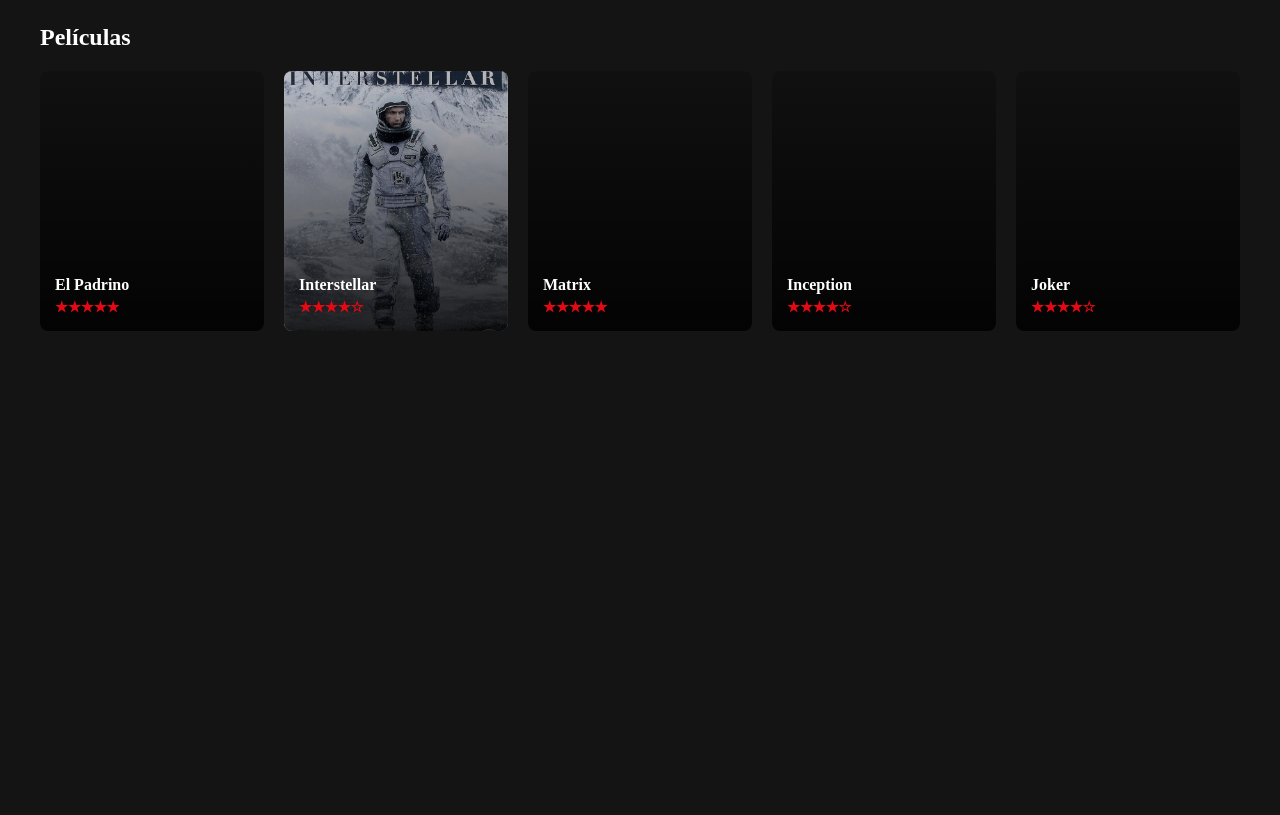
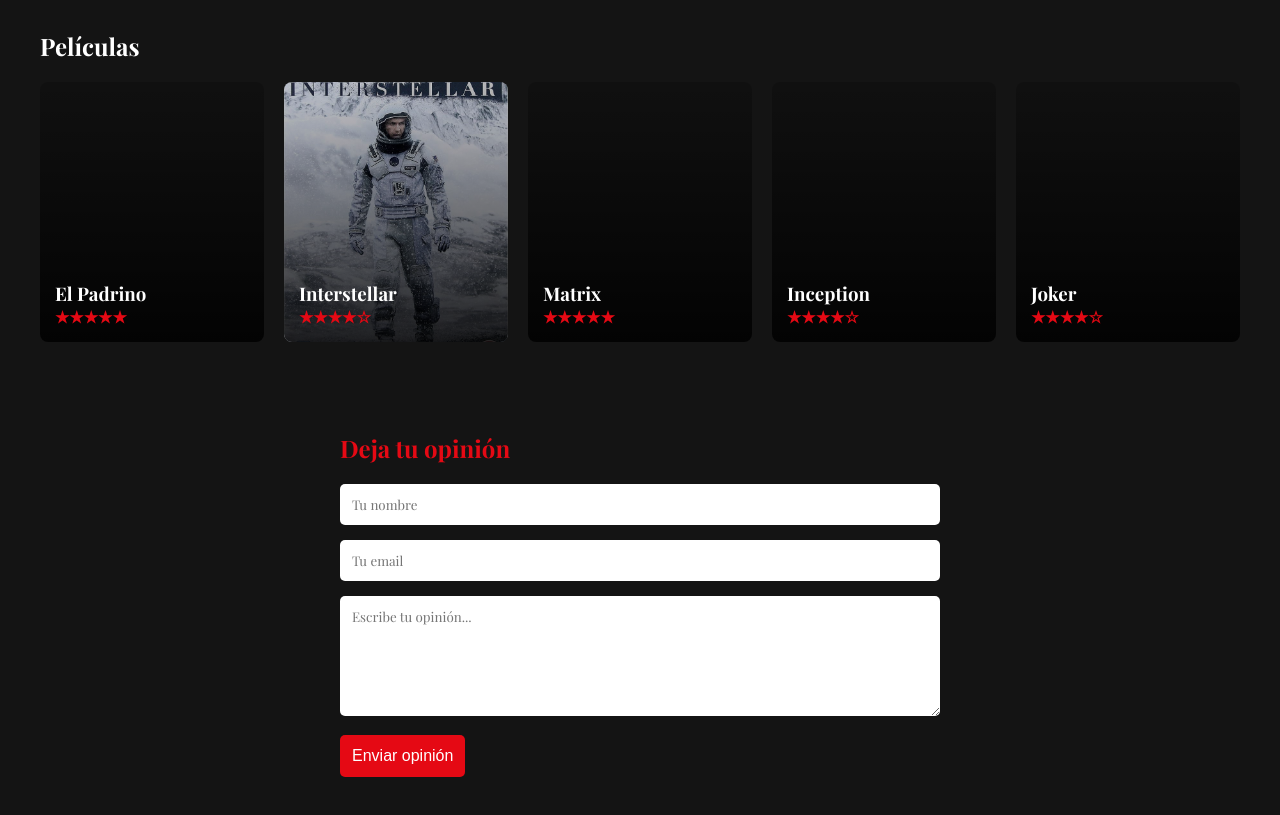
Before and after one commit to felbachiri01-web/alex, a plain HTML site: page index.html in a window 1280 px wide. Shown: the part 85-900 px from the top of the page. Before the commit the page ends 800 px from the top, so only its background shows below. Drawn offline with nearby package versions, Linux system fonts and the light colour scheme.

Commit message:
Implement opinions section with feedback form
Added a new opinions section with a form for user feedback.

```diff
--- a/index.html
+++ b/index.html
@@ -3,6 +3,11 @@
 <head>
 <meta charset="UTF-8">
 <title>Mis Películas</title>
+
+<!-- FUENTE -->
+<link rel="preconnect" href="https://fonts.googleapis.com">
+<link rel="preconnect" href="https://fonts.gstatic.com" crossorigin>
+<link href="https://fonts.googleapis.com/css2?family=Playfair+Display:wght@400;700&display=swap" rel="stylesheet">
 
 <style>
 * {
@@ -16,7 +21,6 @@
     background-color: #141414;
     color: white;
 }
-
 
 header {
     padding: 20px 40px;
@@ -37,6 +41,7 @@
     margin-bottom: 20px;
 }
 
+/* GRID PELÍCULAS */
 .grid {
     display: grid;
     grid-template-columns: repeat(auto-fit, minmax(180px, 1fr));
@@ -64,7 +69,6 @@
     transition: transform 0.3s;
 }
 
-/* Oscurecer imagen */
 .card::before {
     content: "";
     position: absolute;
@@ -80,22 +84,55 @@
     transform: scale(1.08);
 }
 
-/* Texto encima de la imagen */
 .card h3,
 .card span {
     position: relative;
     z-index: 1;
 }
 
-.card h3 {
-    font-size: 1em;
-    margin-bottom: 5px;
+.card span {
+    color: #e50914;
+    font-weight: bold;
 }
 
-.card span {
+/* FORMULARIO OPINIONES */
+.opiniones {
+    max-width: 600px;
+    margin: 60px auto;
+}
+
+.opiniones h2 {
     color: #e50914;
-    font-size: 0.9em;
-    font-weight: bold;
+    margin-bottom: 20px;
+}
+
+.opiniones input,
+.opiniones textarea {
+    width: 100%;
+    padding: 12px;
+    margin-bottom: 15px;
+    border-radius: 5px;
+    border: none;
+    font-family: inherit;
+}
+
+.opiniones textarea {
+    resize: vertical;
+    min-height: 120px;
+}
+
+.opiniones button {
+    background-color: #e50914;
+    color: white;
+    padding: 12px;
+    border: none;
+    border-radius: 5px;
+    font-size: 1em;
+    cursor: pointer;
+}
+
+.opiniones button:hover {
+    background-color: #b20710;
 }
 </style>
 </head>
@@ -110,7 +147,6 @@
     <h2>Películas</h2>
 
     <div class="grid">
-
         <a href="padrino.html">
             <div class="card" style="background-image: url('imagenes/padrino.jpg');">
                 <h3>El Padrino</h3>
@@ -145,9 +181,20 @@
                 <span>★★★★☆</span>
             </div>
         </a>
-
     </div>
 </div>
 
+<!-- SECCIÓN OPINIONES -->
+<section class="opiniones">
+    <h2>Deja tu opinión</h2>
+
+    <form action="https://formspree.io/f/xojazvlz" method="POST">
+        <input type="text" name="nombre" placeholder="Tu nombre" required>
+        <input type="email" name="email" placeholder="Tu email" required>
+        <textarea name="mensaje" placeholder="Escribe tu opinión..." required></textarea>
+        <button type="submit">Enviar opinión</button>
+    </form>
+</section>
+
 </body>
 </html>
```
